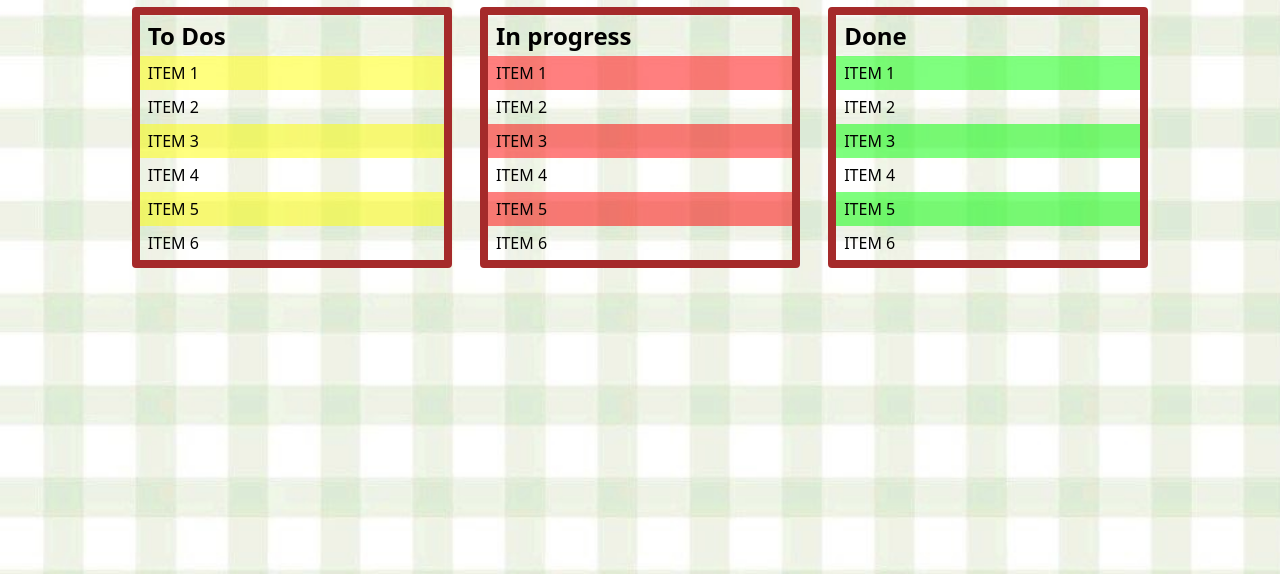
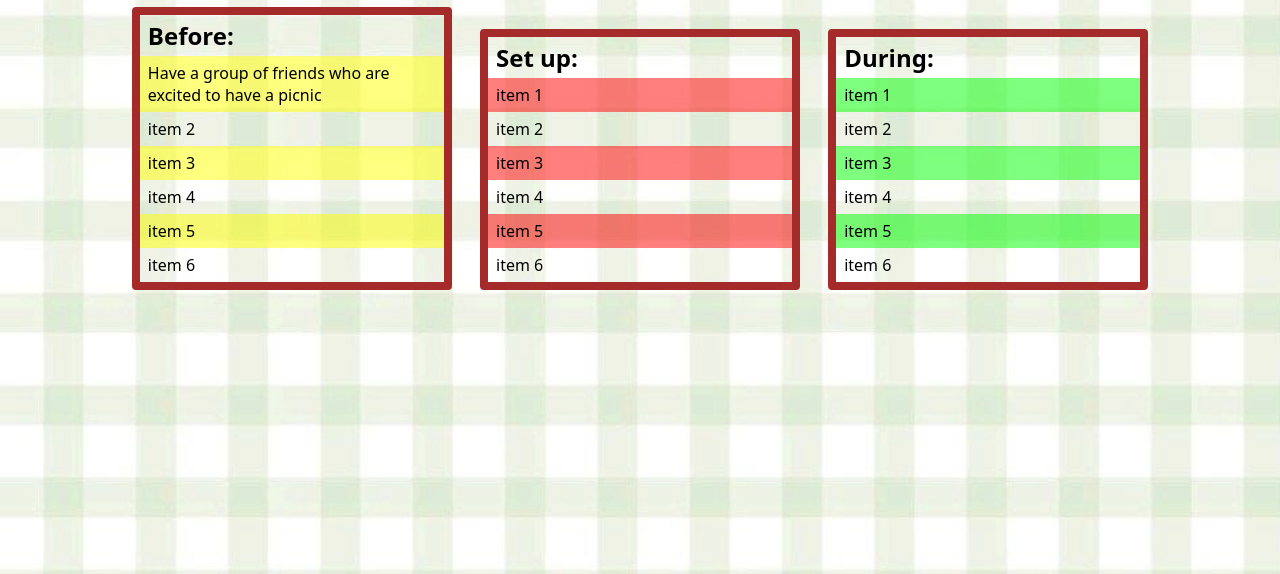
Before and after one commit to Sssanp/Neira_S_Building_Repositories_HW4, a plain HTML site: page index.html in a window 1280 px wide. Shown: the part 226-800 px from the top of the page. Drawn offline with Linux system fonts and the light colour scheme.

Commit message:
naming changes

```diff
--- a/css/main.css
+++ b/css/main.css
@@ -82,28 +82,27 @@ article:first-of-type h2 {
     color:  black;
 }
 
-#inprogress { border-color: brown}
-#inprogress  h2 { color: black}
+#SetUp { border-color: brown}
+#SetUp  h2 { color: black}
 
-#done { border-color: brown}
-#done  h2 { color: black}
+#During { border-color: brown}
+#During  h2 { color: black}
 
 ul li{
     padding: 6px 8px;
-    text-transform: uppercase;
 
 
 }
 
-#todo li:nth-child(odd) {
+#Before li:nth-child(odd) {
     background-color: rgba(255, 255, 0, 0.5);
 }
 
-#inprogress li:nth-child(odd) {
+#SetUp li:nth-child(odd) {
     background-color: rgba(255, 0, 0, 0.5);
 }
 
-#done li:nth-child(odd){
+#During li:nth-child(odd){
     background-color: rgba(0, 255, 0, 0.5);
 }
 
--- a/index.html
+++ b/index.html
@@ -17,8 +17,21 @@
         </div>
         </header>
 
-        <article id="todo">
-            <h2>To Dos</h2>
+        <article id="Before">
+            <h2>Before:</h2>
+
+            <ul>
+                <li>Have a group of friends who are excited to have a picnic</li>
+                <li>item 2</li>
+                <li>item 3</li>
+                <li>item 4</li>
+                <li>item 5</li>
+                <li>item 6</li>
+            </ul>
+        </article>
+
+        <article id="SetUp">
+            <h2>Set up:</h2>
 
             <ul>
                 <li>item 1</li>
@@ -30,21 +43,8 @@
             </ul>
         </article>
 
-        <article id="inprogress">
-            <h2>In progress</h2>
-
-            <ul>
-                <li>item 1</li>
-                <li>item 2</li>
-                <li>item 3</li>
-                <li>item 4</li>
-                <li>item 5</li>
-                <li>item 6</li>
-            </ul>
-        </article>
-
-        <article id="done">
-            <h2>Done</h2>
+        <article id="During">
+            <h2>During:</h2>
 
             <ul>
                 <li>item 1</li>
```
